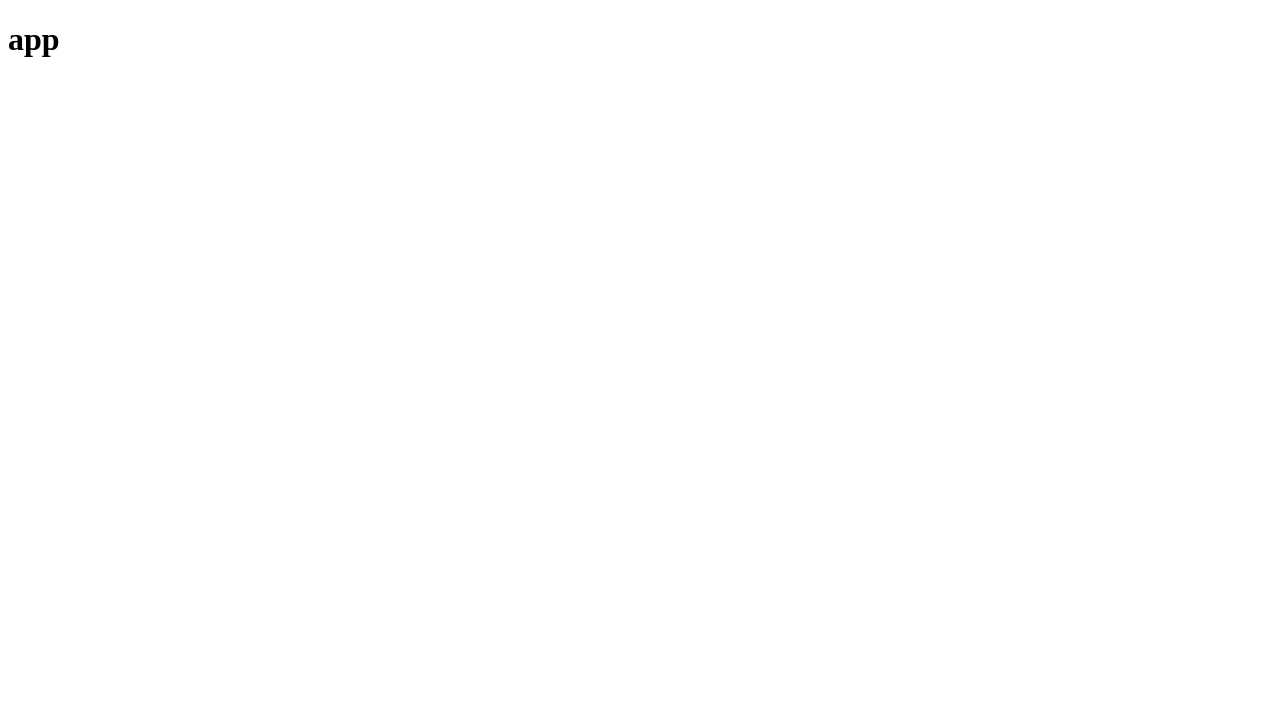
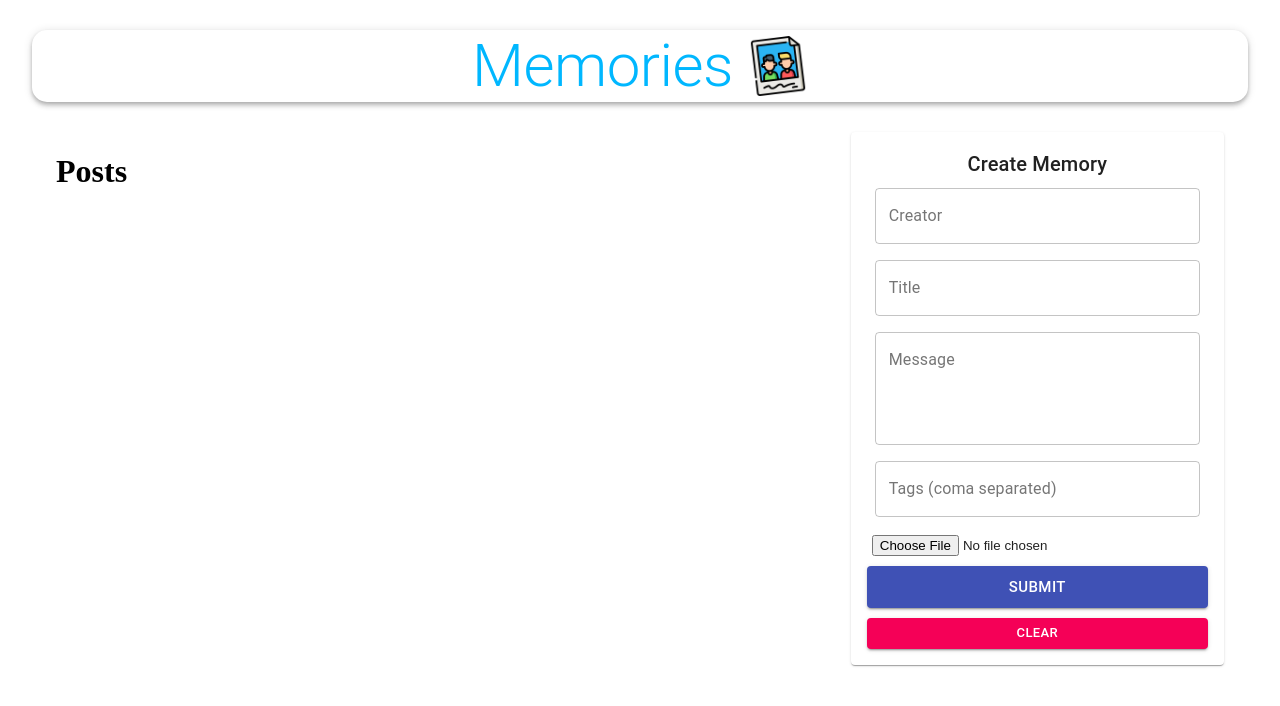
Before and after one commit to jonytalukdar/memories, a React (Create React App) app in the folder client/: page / in a window 1280 px wide. Shown: the top 706 px of the page. Built offline with nearby package versions, Linux system fonts and the light colour scheme; the HTML template or start-up script is replaced by a standard one.

Commit message:
added form

```diff
--- a/client/src/App.js
+++ b/client/src/App.js
@@ -1,10 +1,39 @@
 import React from 'react';
+import memories from './images/memories.png';
+import { Container, AppBar, Typography, Grow, Grid } from '@material-ui/core';
+import useStyles from './styles';
+import Form from './components/Form/Form';
+import Posts from './components/Posts/Posts';
 
 const App = () => {
+  const classes = useStyles();
+
   return (
-    <div>
-      <h1>app</h1>
-    </div>
+    <Container maxWidth="lg">
+      <AppBar className={classes.appBar} position="static" color="inherit">
+        <Typography className={classes.heading} variant="h2" align="center">
+          Memories
+        </Typography>
+        <img className={classes.image} src={memories} alt="icon" height="60" />
+      </AppBar>
+      <Grow in>
+        <Container>
+          <Grid
+            container
+            justify="space-between"
+            alignItems="stretch"
+            spacing={3}
+          >
+            <Grid item xs={12} sm={7}>
+              <Posts />
+            </Grid>
+            <Grid item xs={12} sm={4}>
+              <Form />
+            </Grid>
+          </Grid>
+        </Container>
+      </Grow>
+    </Container>
   );
 };
 
--- /dev/null
+++ b/client/src/components/Form/Form.js
@@ -0,0 +1,109 @@
+import React, { useState, useEffect } from 'react';
+import { TextField, Button, Typography, Paper } from '@material-ui/core';
+import { useDispatch, useSelector } from 'react-redux';
+import FileBase from 'react-file-base64';
+
+import useStyles from './styles';
+
+const Form = ({ currentId, setCurrentId }) => {
+  const [postData, setPostData] = useState({
+    creator: '',
+    title: '',
+    message: '',
+    tags: '',
+    selectedFile: '',
+  });
+
+  const classes = useStyles();
+
+  const clear = () => {};
+
+  const handleSubmit = async (e) => {
+    e.preventDefault();
+
+    console.log(postData);
+  };
+
+  return (
+    <Paper className={classes.paper}>
+      <form
+        autoComplete="off"
+        noValidate
+        className={`${classes.root} ${classes.form}`}
+        onSubmit={handleSubmit}
+      >
+        <Typography variant="h6">Create Memory</Typography>
+        <TextField
+          name="creator"
+          variant="outlined"
+          label="Creator"
+          fullWidth
+          value={postData.creator}
+          onChange={(e) =>
+            setPostData({ ...postData, creator: e.target.value })
+          }
+        />
+        <TextField
+          name="title"
+          variant="outlined"
+          label="Title"
+          fullWidth
+          value={postData.title}
+          onChange={(e) => setPostData({ ...postData, title: e.target.value })}
+        />
+        <TextField
+          name="message"
+          variant="outlined"
+          label="Message"
+          fullWidth
+          multiline
+          rows={4}
+          value={postData.message}
+          onChange={(e) =>
+            setPostData({ ...postData, message: e.target.value })
+          }
+        />
+        <TextField
+          name="tags"
+          variant="outlined"
+          label="Tags (coma separated)"
+          fullWidth
+          value={postData.tags}
+          onChange={(e) =>
+            setPostData({ ...postData, tags: e.target.value.split(',') })
+          }
+        />
+        <div className={classes.fileInput}>
+          <FileBase
+            type="file"
+            multiple={false}
+            onDone={({ base64 }) =>
+              setPostData({ ...postData, selectedFile: base64 })
+            }
+          />
+        </div>
+        <Button
+          className={classes.buttonSubmit}
+          variant="contained"
+          color="primary"
+          size="large"
+          type="submit"
+          fullWidth
+        >
+          Submit
+        </Button>
+        <Button
+          variant="contained"
+          color="secondary"
+          size="small"
+          onClick={clear}
+          fullWidth
+        >
+          Clear
+        </Button>
+      </form>
+    </Paper>
+  );
+};
+
+export default Form;
--- /dev/null
+++ b/client/src/components/Form/styles.js
@@ -0,0 +1,24 @@
+import { makeStyles } from '@material-ui/core/styles';
+
+export default makeStyles((theme) => ({
+  root: {
+    '& .MuiTextField-root': {
+      margin: theme.spacing(1),
+    },
+  },
+  paper: {
+    padding: theme.spacing(2),
+  },
+  form: {
+    display: 'flex',
+    flexWrap: 'wrap',
+    justifyContent: 'center',
+  },
+  fileInput: {
+    width: '97%',
+    margin: '10px 0',
+  },
+  buttonSubmit: {
+    marginBottom: 10,
+  },
+}));
--- /dev/null
+++ b/client/src/components/Posts/Post/styles.js
@@ -0,0 +1,52 @@
+import { makeStyles } from '@material-ui/core/styles';
+
+export default makeStyles({
+  media: {
+    height: 0,
+    paddingTop: '56.25%',
+    backgroundColor: 'rgba(0, 0, 0, 0.5)',
+    backgroundBlendMode: 'darken',
+  },
+  border: {
+    border: 'solid',
+  },
+  fullHeightCard: {
+    height: '100%',
+  },
+  card: {
+    display: 'flex',
+    flexDirection: 'column',
+    justifyContent: 'space-between',
+    borderRadius: '15px',
+    height: '100%',
+    position: 'relative',
+  },
+  overlay: {
+    position: 'absolute',
+    top: '20px',
+    left: '20px',
+    color: 'white',
+  },
+  overlay2: {
+    position: 'absolute',
+    top: '20px',
+    right: '20px',
+    color: 'white',
+  },
+  grid: {
+    display: 'flex',
+  },
+  details: {
+    display: 'flex',
+    justifyContent: 'space-between',
+    margin: '20px',
+  },
+  title: {
+    padding: '0 16px',
+  },
+  cardActions: {
+    padding: '0 16px 8px 16px',
+    display: 'flex',
+    justifyContent: 'space-between',
+  },
+});
--- /dev/null
+++ b/client/src/components/Posts/Posts.js
@@ -0,0 +1,11 @@
+import React from 'react';
+
+const Posts = () => {
+  return (
+    <>
+      <h1>Posts</h1>
+    </>
+  );
+};
+
+export default Posts;
--- /dev/null
+++ b/client/src/components/Posts/styles.js
@@ -0,0 +1,14 @@
+import { makeStyles } from '@material-ui/core/styles';
+
+export default makeStyles((theme) => ({
+  mainContainer: {
+    display: 'flex',
+    alignItems: 'center',
+  },
+  smMargin: {
+    margin: theme.spacing(1),
+  },
+  actionDiv: {
+    textAlign: 'center',
+  },
+}));
--- /dev/null
+++ b/client/src/styles.js
@@ -0,0 +1,18 @@
+import { makeStyles } from '@material-ui/core/styles';
+
+export default makeStyles(() => ({
+  appBar: {
+    borderRadius: 15,
+    margin: '30px 0',
+    display: 'flex',
+    flexDirection: 'row',
+    justifyContent: 'center',
+    alignItems: 'center',
+  },
+  heading: {
+    color: 'rgba(0,183,255, 1)',
+  },
+  image: {
+    marginLeft: '15px',
+  },
+}));
```
Also changed, not shown: client/src/components/Posts/Post/Post.js (added, +11 -0 lines), client/src/images/memories.png (added).
